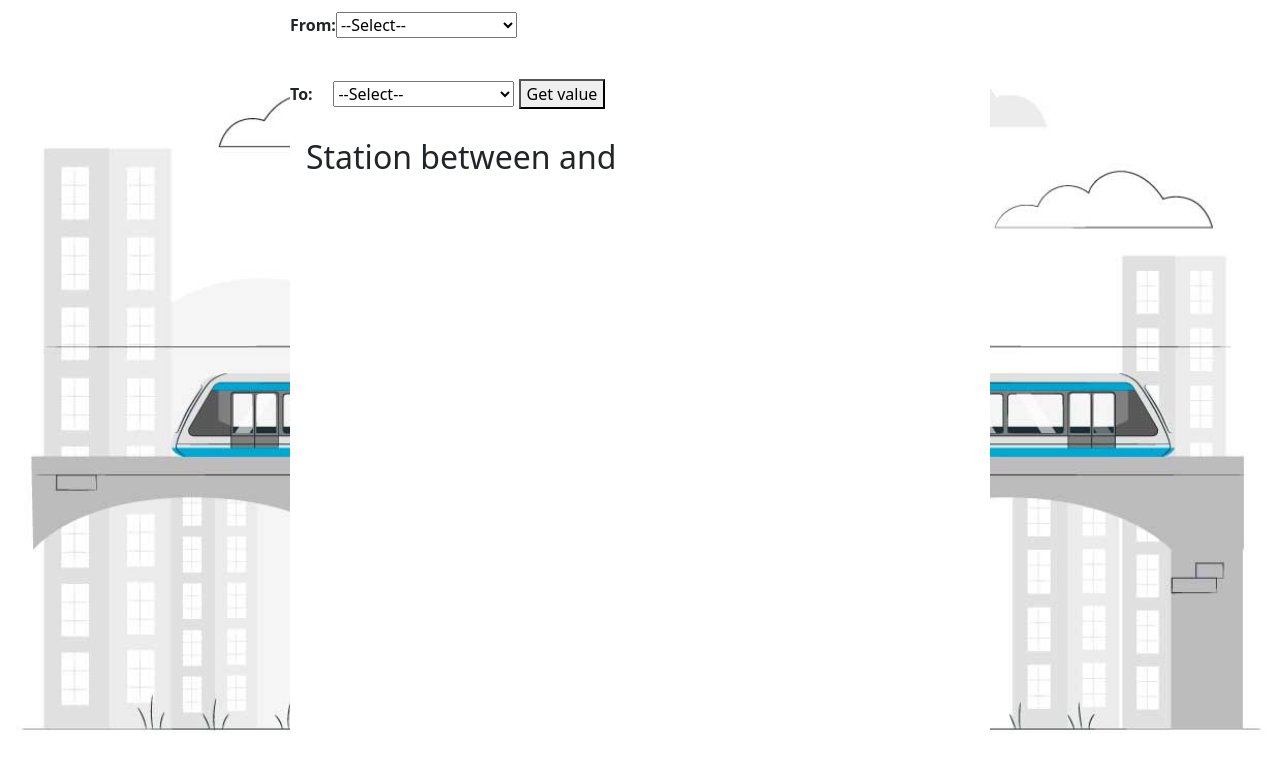
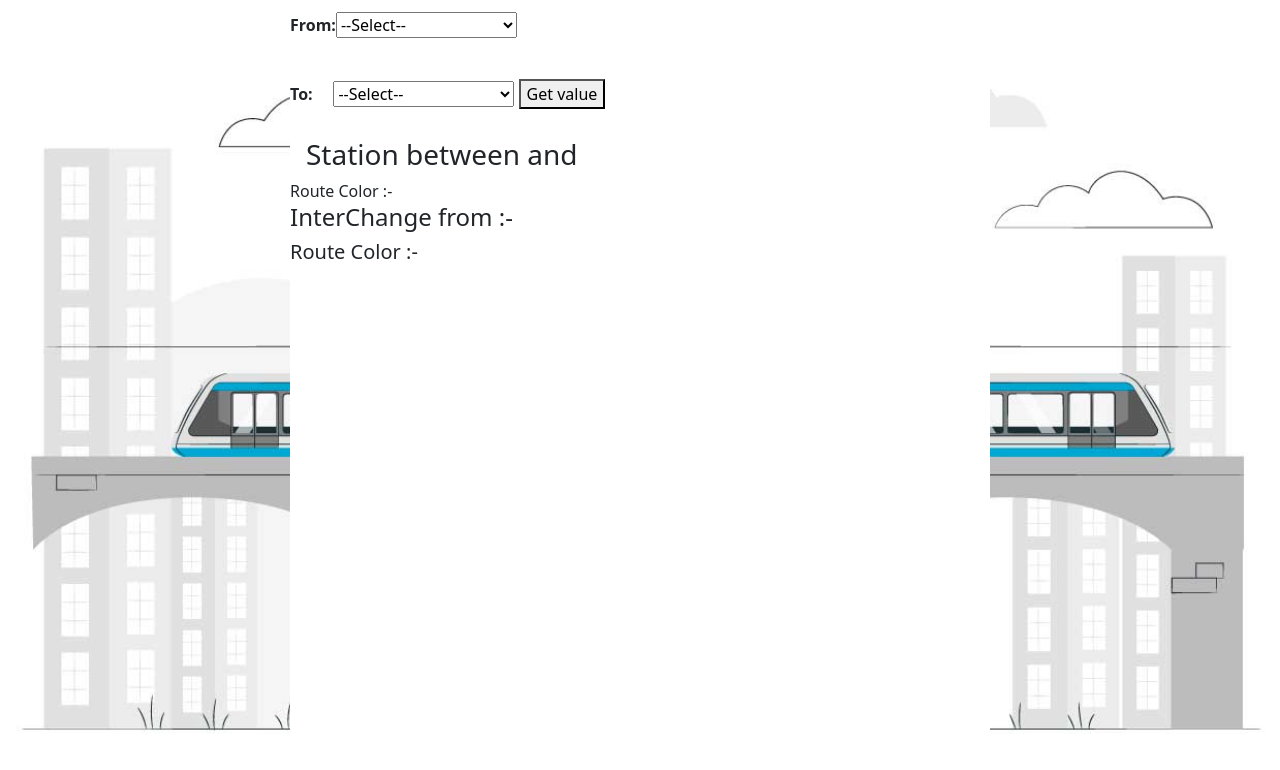
Before and after one commit to Amit-Tiwari1/metro_project, a React (Create React App) app: page /test in a window 1280 px wide. Shown: the top 770 px of the page. Built offline with nearby package versions, Linux system fonts and the light colour scheme.

Commit message:
add multiple route  function

```diff
--- a/src/JsonData.jsx
+++ b/src/JsonData.jsx
@@ -105,7 +105,7 @@ const jaipurJsonData = [
     latitude: "26.9252° N",
     longitude: "75.8011° E",
     station_Code: "SICA",
-    isJunction: "No",
+    isJunction: "Yes",
     route_color: "yellow",
   },
   {
--- a/src/test.jsx
+++ b/src/test.jsx
@@ -9,6 +9,8 @@ function MetroRouteFinder() {
   const [endStationRouteId, setEndStationRouteId] = useState(null);
   const [endStation_id, setEndStationId] = useState(null);
   const [betweenStation, setbetweenStation] = useState([]);
+  const [startStationRouteColor, setStartStationRouteColor] = useState("");
+  const [endStationRouteColor, setEndStationRouteColor] = useState("");
   const handleFromChange = (e) => {
     setFromStation(e.target.value);
   };
@@ -20,10 +22,12 @@ function MetroRouteFinder() {
       if (stationData.station_Name === fromStation) {
         setStartStationRouteId(stationData.route_ID);
         setStartStationId(stationData.station_ID);
+        setStartStationRouteColor(stationData.route_color);
       }
       if (stationData.station_Name === toStation) {
         setEndStationRouteId(stationData.route_ID);
         setEndStationId(stationData.station_ID);
+        setEndStationRouteColor(stationData.route_color);
       }
     });
   }, [fromStation, toStation]);
@@ -59,19 +63,53 @@ function MetroRouteFinder() {
         }
       });
     } else {
+      console.log("now multiple route needed");
+
+
+
+      const getMultipleRouteStations = [];
+      const allstation = []
+      const multipleRoute = () => {
+        jaipurJsonData.map((item)=>{
           if (
-        startStationRouteId !== null &&
-        endStationRouteId !== null &&
-        startStationRouteId !== endStationRouteId
+            item.station_ID >= startStation_id &&
+            item.station_ID <= endStation_id
+           )
+           {
+            allstation.push(item);
+            console.log(allstation);
+          }
+
+          if (
+            item.station_ID <= startStation_id &&
+            item.station_ID >= endStation_id
           ) {
-        jaipurJsonData.map((item) => {
-          if (item.isJunction === "yes") {
-            console.log("junction ", item.route_ID);
+            allstation.push(item);
+            console.log(allstation);
           }
-        });
+
+
+        })
+        for (let i = 0; i < allstation.length; i++) {
+          const stations = allstation[i];
+
+          if (stations.route_ID === startStationRouteId) {
+            getMultipleRouteStations.push(stations.station_Name);
+            console.log("stations getting", stations);
+          } else {
+            console.log("multiple routes station is not pushing");
           }
+          if (stations.isJunction === "Yes") {
+            break;
+          }
+
+          setbetweenStation(getMultipleRouteStations);
         }
       };
+      multipleRoute();
+    }
+  };
+
   return (
     <>
       <div>
@@ -99,16 +137,20 @@ function MetroRouteFinder() {
         <button onClick={handleGetValue}>Get value</button>
       </div>
       <div>
-        <h2 id="heading" className="ms-3">
+        <h3 id="heading" className="ms-3">
           {`Station between ${fromStation} and ${toStation}`}
-        </h2>
+        </h3>
+        Route Color :- {startStationRouteColor}
         {betweenStation.map((stBetween, index) => (
-          <>
           <li className="ms-5" key={index}>
             {stBetween}
           </li>
-          </>
         ))}
+        {/* multiple route section start */}
+        <div className="starting_route">
+          <h4>InterChange from :- {toStation}</h4>
+          <h5>Route Color :- {endStationRouteColor}</h5>
+        </div>
       </div>
     </>
   );
```
Lines whose indentation alone changed are shown as unchanged.
